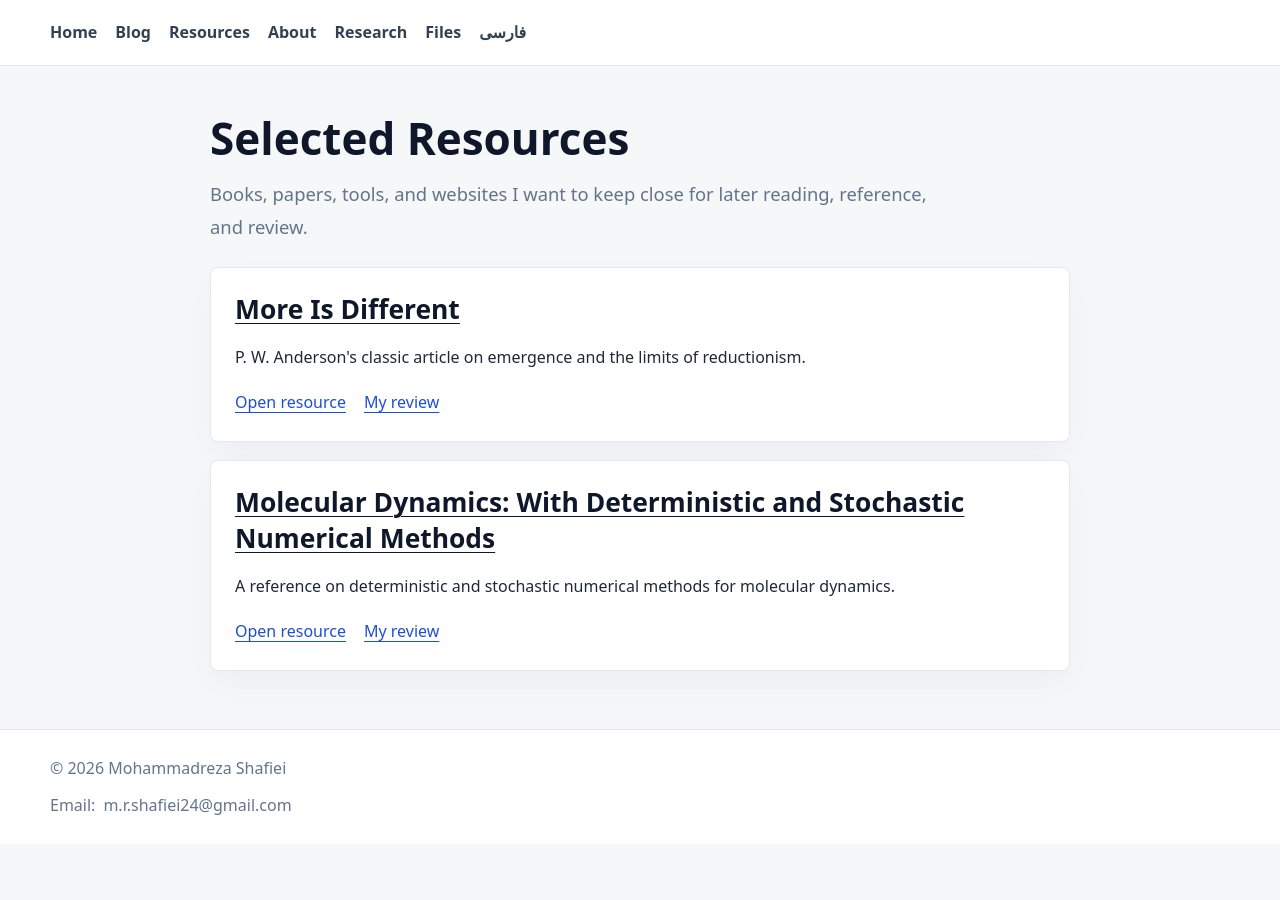
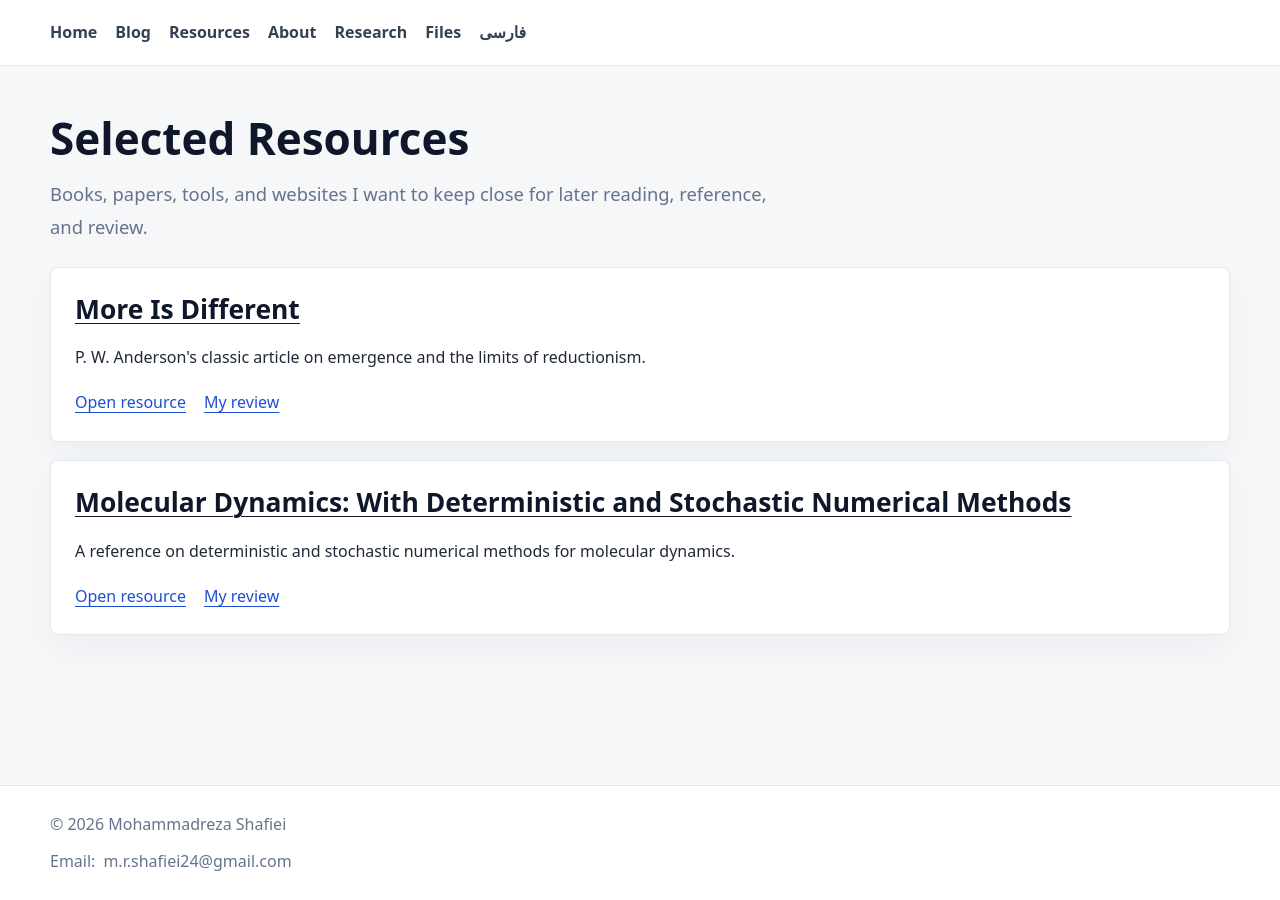
Before and after one commit to Mohamadrezash204/Mohamadrezash204.github.io, a Jekyll site: the page built from resources/index.md, in a window 1280 px wide. Built offline with Jekyll 4.4.1, drawn with Linux system fonts in a browser that asks for light colours.

Commit message:
Align page margins and footer placement

```diff
--- a/assets/style.css
+++ b/assets/style.css
@@ -17,10 +17,16 @@
 
 * { box-sizing: border-box; }
 
-html { scroll-behavior: smooth; }
+html {
+  min-height: 100%;
+  scroll-behavior: smooth;
+}
 
 body {
+  min-height: 100vh;
   margin: 0;
+  display: flex;
+  flex-direction: column;
   font-family: system-ui, -apple-system, BlinkMacSystemFont, "Segoe UI", sans-serif;
   line-height: 1.8;
   color: var(--text);
@@ -105,6 +111,7 @@ body.lang-fa .rtl-block,
 }
 
 main {
+  flex: 1;
   padding: 46px 0 58px;
 }
 
@@ -289,8 +296,7 @@ h3 {
 
 .resource-page,
 .resource-review {
-  max-width: 860px;
-  margin-inline: auto;
+  width: 100%;
 }
 
 .resource-catalog {
@@ -371,8 +377,7 @@ h3 {
 }
 
 .post {
-  max-width: 820px;
-  margin-inline: auto;
+  width: 100%;
   padding: 34px;
 }
 
@@ -418,8 +423,7 @@ h3 {
 }
 
 .about-page {
-  max-width: 860px;
-  margin-inline: auto;
+  width: 100%;
   padding: 18px 0 28px;
 }
 
@@ -554,6 +558,7 @@ pre {
 }
 
 footer {
+  margin-top: auto;
   border-top: 1px solid var(--border);
   padding: 24px 0;
   color: var(--muted);
```
